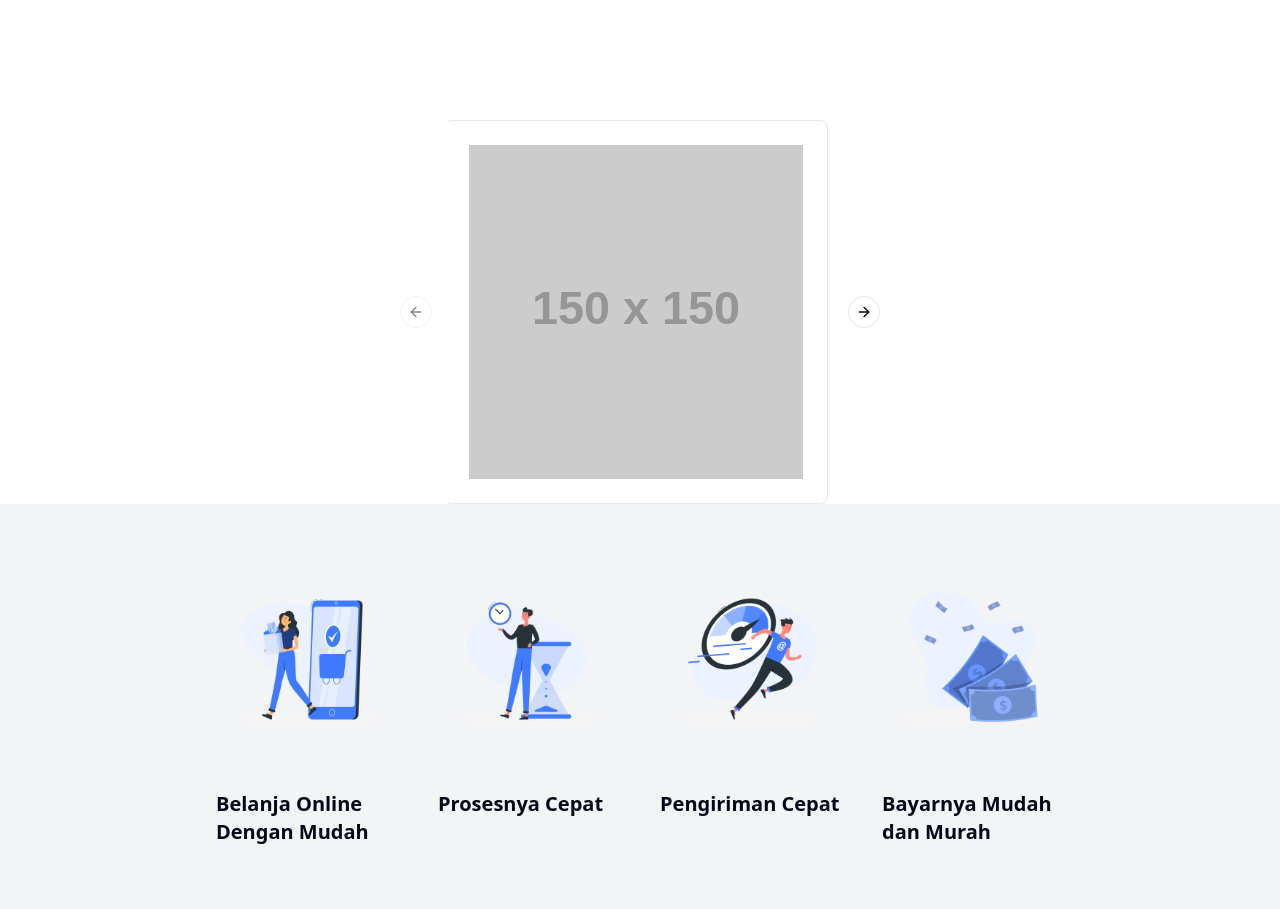
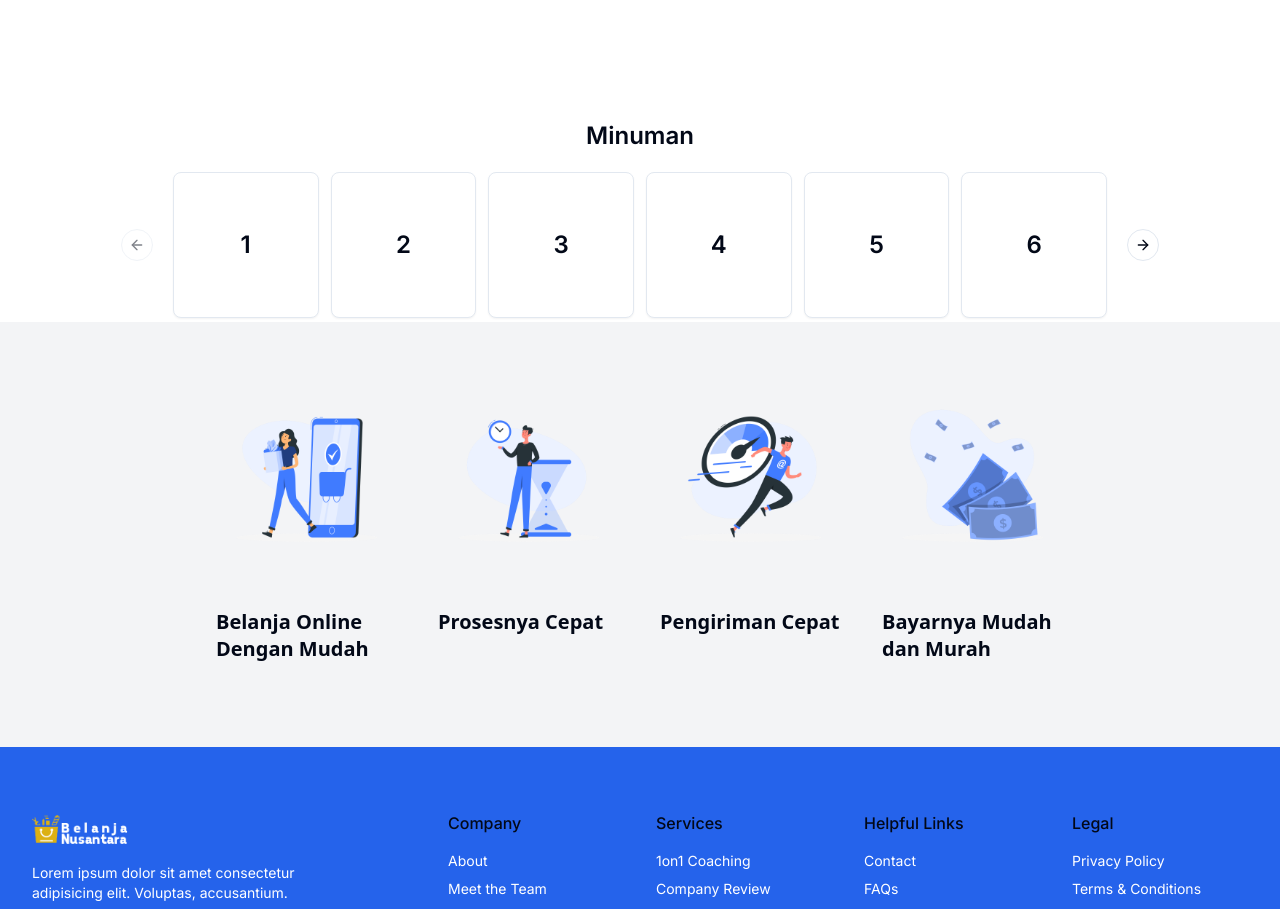
Before and after one commit to purwadhikafullstack/JCWDOL012-01, a Next.js app in the folder apps/web/: page / in a window 1280 px wide. Shown: the part 920-1829 px from the top of the page. Built offline with nearby package versions, Linux system fonts and the light colour scheme; no server answers; grey boxes are pictures that could not be loaded.

Commit message:
feat: product update

```diff
--- a/apps/web/src/components/CardProduct.tsx
+++ b/apps/web/src/components/CardProduct.tsx
@@ -1,6 +1,5 @@
-'use client';
+import * as React from 'react';
 
-import * as React from 'react';
 import { Card, CardContent } from '@/components/ui/card';
 import {
   Carousel,
@@ -10,27 +9,30 @@ import {
   CarouselPrevious,
 } from '@/components/ui/carousel';
 
-const CardProduct: React.FC = () => {
-  // Menentukan jumlah total item
-  const totalItems = 8; // Ubah menjadi 8
+const totalProduct = 12; // total product used
 
+export function CardProduct() {
   return (
-    <div className="flex justify-center items-center h-full">
-      <Carousel opts={{ align: 'start' }} className="w-full max-w-sm">
-        <CarouselContent className="flex">
-          {/* Membuat item kartu sebanyak totalItems */}
-          {Array.from({ length: totalItems }).map((_, index) => (
-            <CarouselItem key={index} className="w-1/4 px-1">
-              <div className="w-full">
+    <div className="flex flex-col items-center">
+      {' '}
+      {/* Centering the text and carousel */}
+      <h1 className="text-2xl font-semibold mb-4">Minuman</h1>
+      <div className=" flex justify-center">
+        {/* open size card carousel */}
+        <Carousel className="w-full max-w-5xl">
+          {/*close size card carousel  */}
+          <CarouselContent className="-ml-1">
+            {Array.from({ length: totalProduct }).map((_, index) => (
+              <CarouselItem
+                key={index}
+                className="pl-1 md:basis-1/2 lg:basis-1/6 " // add card on display
+              >
+                <div className="p-1">
                   <Card>
-                  <CardContent className="flex items-center justify-center p-6">
-                    <img
-                      className="object-cover w-full h-full"
-                      src={`https://via.placeholder.com/150?text=Product${
-                        index + 1
-                      }`}
-                      alt={`Product ${index + 1}`}
-                    />
+                    <CardContent className="flex aspect-square items-center justify-center p-6">
+                      <span className="text-2xl font-semibold">
+                        {index + 1}
+                      </span>
                     </CardContent>
                   </Card>
                 </div>
@@ -41,7 +43,6 @@ const CardProduct: React.FC = () => {
           <CarouselNext />
         </Carousel>
       </div>
+    </div>
   );
-};
-
-export default CardProduct;
+}
--- a/apps/web/src/components/HeroSection.tsx
+++ b/apps/web/src/components/HeroSection.tsx
@@ -2,7 +2,7 @@
 import React from 'react';
 import CarouselImage from './CarouselImage';
 import CardBenefit from './CardBenefit';
-import CardProduct from './CardProduct';
+import { CardProduct } from './CardProduct';
 
 export default function HeroSection() {
   return (
```
Lines whose indentation alone changed are shown as unchanged.
